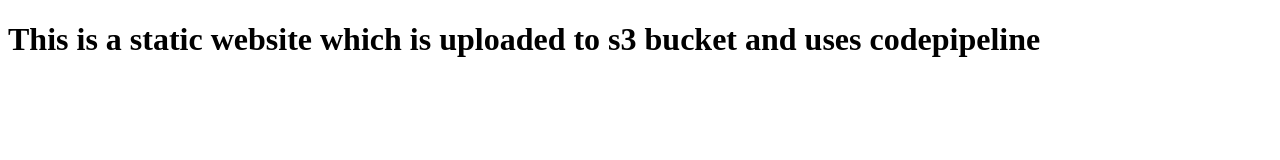
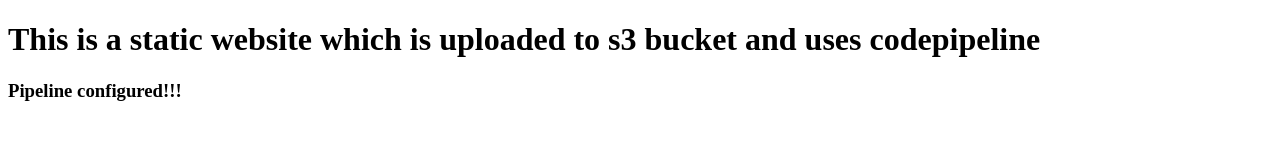
Before and after one commit to Shradha302/cicd, a plain HTML site: page index.html in a window 1280 px wide. Drawn offline with Linux system fonts and the light colour scheme.

Commit message:
codepipeline configured

```diff
--- a/index.html
+++ b/index.html
@@ -5,5 +5,6 @@
 </head>
 <body>
     <h1>This is a static website which is uploaded to s3 bucket and uses codepipeline</h1>
+	<h3>Pipeline configured!!!</h3>
 </body>
 </html>
```
